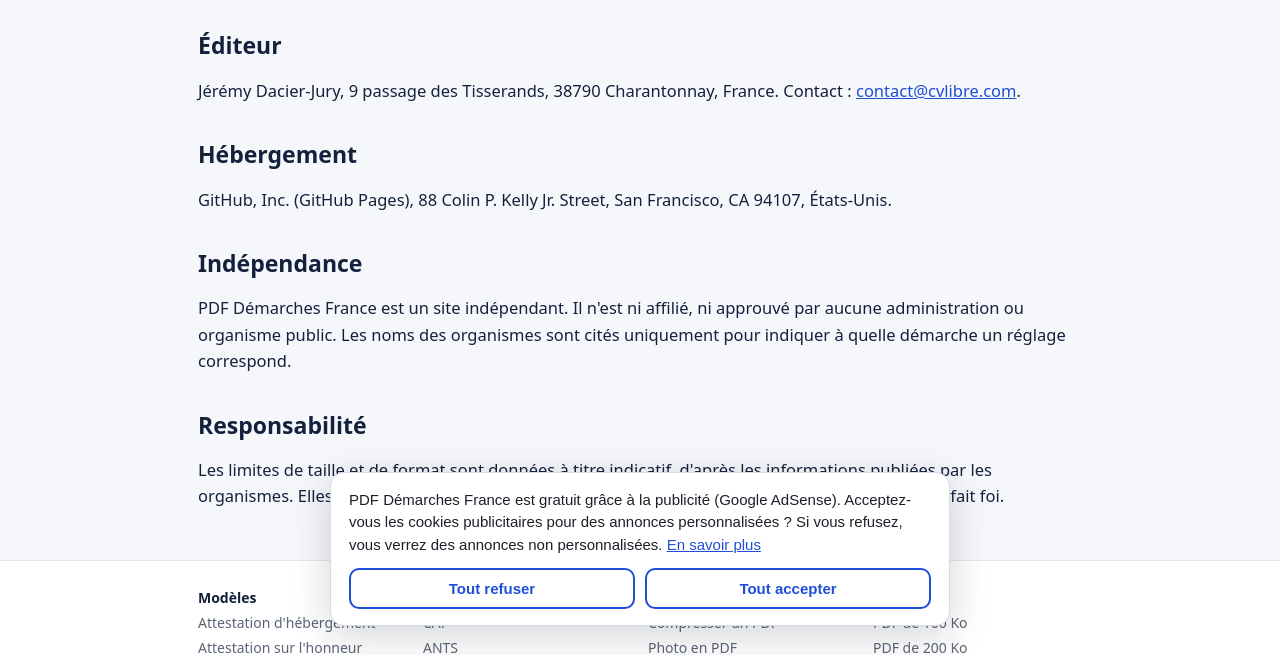
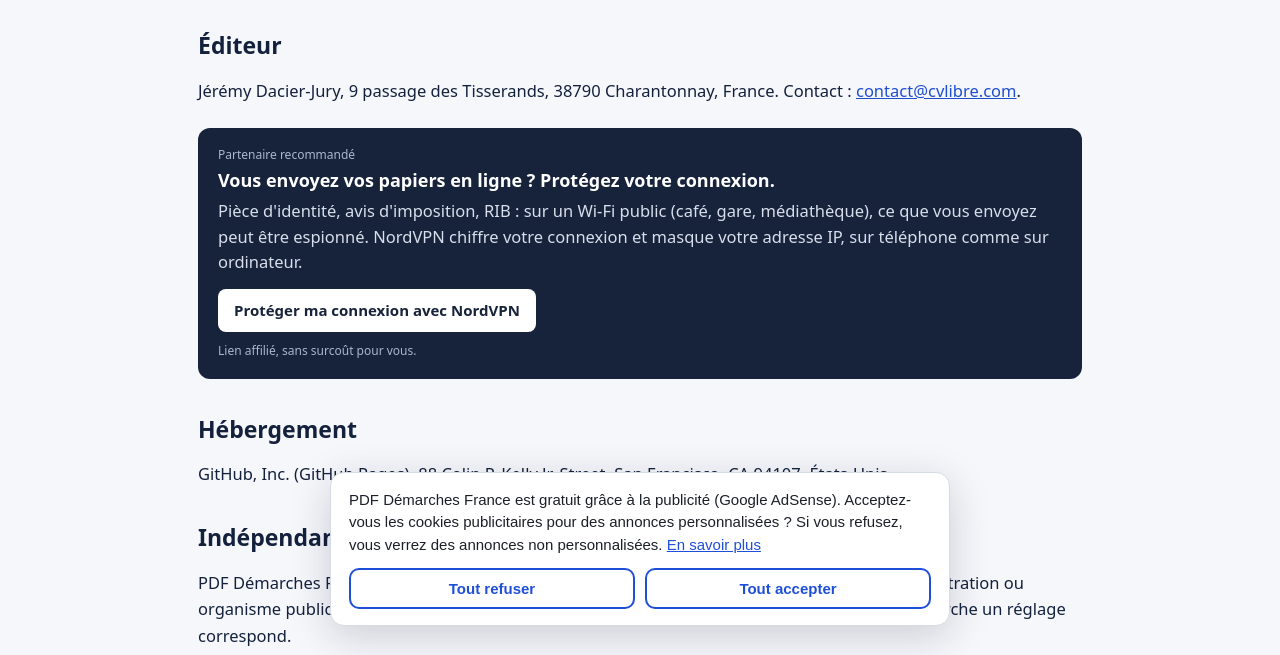
Before and after one commit to jeremstyke/demarches, a plain HTML site: page docs/mentions-legales/index.html in a window 1280 px wide. Shown: the part 162-817 px from the top of the page. Drawn offline with Linux system fonts and the light colour scheme.

Commit message:
Synchronisation du site

```diff
--- /dev/null
+++ b/docs/assets/partner.js
@@ -0,0 +1,15 @@
+/* 21 nov 2026 (Jeremy) : partenaire NordVPN (lien affilié, source demarches) dans les pages organismes et les guides.
+   Chargé par assets/track.js. Placé après le premier paragraphe du contenu. */
+(function () {
+  function run() { try {
+    var c = document.querySelector("main .content"); if (!c || document.getElementById("dm-vpn")) return;
+    var d = document.createElement("aside"); d.id = "dm-vpn";
+    d.innerHTML = '<span class="s">Partenaire recommandé</span><b>Vous envoyez vos papiers en ligne ? Protégez votre connexion.</b><p>Pièce d\'identité, avis d\'imposition, RIB : sur un Wi-Fi public (café, gare, médiathèque), ce que vous envoyez peut être espionné. NordVPN chiffre votre connexion et masque votre adresse IP, sur téléphone comme sur ordinateur.</p><a target="_blank" rel="sponsored noopener" href="https://go.nordvpn.net/aff_c?offer_id=15&amp;aff_id=155375&amp;source=demarches">Protéger ma connexion avec NordVPN</a><small>Lien affilié, sans surcoût pour vous.</small>';
+    var st = document.createElement("style");
+    st.textContent = "#dm-vpn{display:block;background:#17233b;color:#fff;border-radius:12px;padding:18px 20px;margin:1.6em 0;font:15px/1.55 system-ui,-apple-system,Segoe UI,sans-serif}#dm-vpn .s{display:block;font-size:12px;color:#aab6cf}#dm-vpn b{display:block;font-size:18px;line-height:1.3;margin:4px 0 6px;color:#fff}#dm-vpn p{margin:0 0 14px;color:#d8deeb}#dm-vpn a{display:inline-block;background:#fff;color:#17233b;text-decoration:none;font-weight:700;border-radius:8px;padding:10px 16px}#dm-vpn a:hover{background:#e9edf6}#dm-vpn small{display:block;margin-top:10px;font-size:12px;color:#aab6cf}";
+    document.head.appendChild(st);
+    var p = c.querySelector(":scope > p");
+    if (p) p.parentNode.insertBefore(d, p.nextSibling); else c.insertBefore(d, c.firstChild);
+  } catch (e) {} }
+  if (document.readyState === "loading") document.addEventListener("DOMContentLoaded", run); else run();
+})();
--- a/docs/assets/track.js
+++ b/docs/assets/track.js
@@ -22,4 +22,10 @@
     var a = e.target.closest && e.target.closest('a[href*="amazon.fr"]');
     if (a) { var m = a.href.match(/[?&]k=([^&]+)/); hit('amz', m ? decodeURIComponent(m[1].replace(/\+/g, ' ')) : a.href.split('?')[0]); }
   }, true);
+  // 21 nov 2026 : clics vers le partenaire NordVPN, et chargement de l'encart (assets/partner.js)
+  document.addEventListener('click', function(e){
+    var a = e.target.closest && e.target.closest('a[href*="go.nordvpn.net"]');
+    if (a) hit('vpn', location.pathname);
+  }, true);
+  try { var ps = document.createElement('script'); ps.src = '/assets/partner.js?v=20261121'; document.head.appendChild(ps); } catch(e) {}
 })();
--- a/docs/mentions-legales/index.html
+++ b/docs/mentions-legales/index.html
@@ -40,6 +40,7 @@
 <h2>Éditeur</h2><p>Jérémy Dacier-Jury, 9 passage des Tisserands, 38790 Charantonnay, France. Contact : <a href="mailto:contact@cvlibre.com">contact@cvlibre.com</a>.</p>
 <h2>Hébergement</h2><p>GitHub, Inc. (GitHub Pages), 88 Colin P. Kelly Jr. Street, San Francisco, CA 94107, États-Unis.</p>
 <h2>Indépendance</h2><p>PDF Démarches France est un site indépendant. Il n'est ni affilié, ni approuvé par aucune administration ou organisme public. Les noms des organismes sont cités uniquement pour indiquer à quelle démarche un réglage correspond.</p>
+<h2>Liens affiliés</h2><p>Certaines pages affichent un encart « Partenaire recommandé » vers NordVPN : il s'agit d'un lien affilié. Si vous vous abonnez via ce lien, nous touchons une commission, sans surcoût pour vous.</p>
 <h2>Responsabilité</h2><p>Les limites de taille et de format sont données à titre indicatif, d'après les informations publiées par les organismes. Elles peuvent évoluer : la limite affichée sur le site officiel au moment de votre envoi fait foi.</p>
 
 
```
